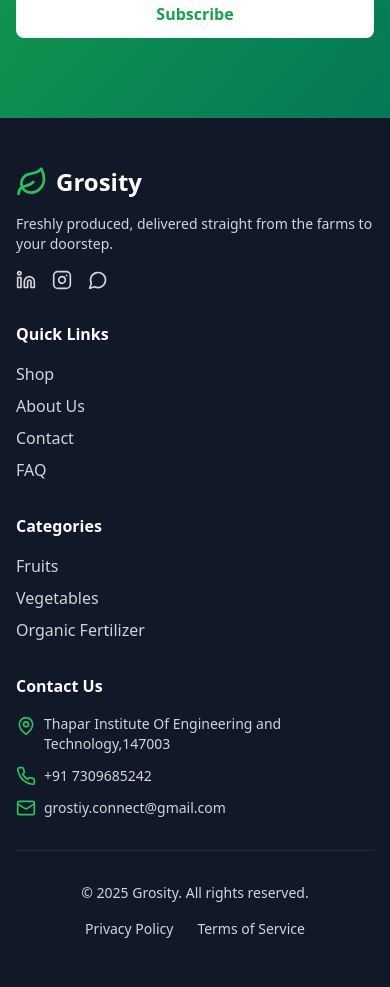
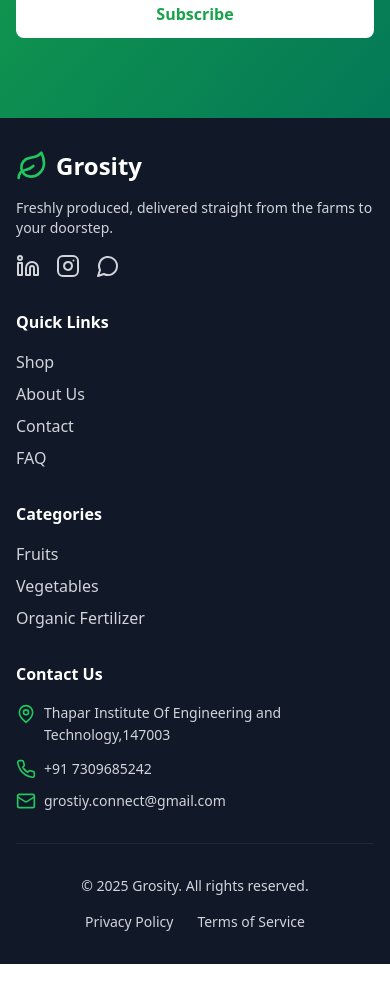
Before and after one commit to karanbir2110/grosity, a React (Vite) app: page / in a window 390 px wide. Shown: the part 2463-3450 px from the top of the page. After the commit the page ends 3427 px from the top, so only its background shows below. Built offline with nearby package versions, Linux system fonts and the light colour scheme; no server answers; the database is empty.

Commit message:
Improve footer mobile responsiveness and ux

```diff
--- a/src/components/Footer.tsx
+++ b/src/components/Footer.tsx
@@ -4,8 +4,8 @@ import { Instagram, Mail, Phone, MapPin, Leaf, Linkedin, MessageCircle } from 'l
 export default function Footer() {
   return (
     <footer className="bg-gray-900 text-gray-300">
-      <div className="max-w-7xl mx-auto px-4 sm:px-6 lg:px-8 py-12">
-        <div className="grid grid-cols-1 md:grid-cols-4 gap-8">
+      <div className="max-w-7xl mx-auto px-4 sm:px-6 lg:px-8 py-8 md:py-12">
+        <div className="grid grid-cols-1 sm:grid-cols-2 md:grid-cols-4 gap-8">
           <div>
             <Link to="/" className="flex items-center space-x-2 text-white mb-4">
               <Leaf className="h-8 w-8 text-green-500" />
@@ -14,14 +14,14 @@ export default function Footer() {
             <p className="text-sm mb-4">
               Freshly produced, delivered straight from the farms to your doorstep.
             </p>
-            <div className="flex space-x-4">
+            <div className="flex space-x-4 mt-4">
               <a
                 href="https://www.linkedin.com/company/grosityindia/"
                 target="_blank"
                 rel="noopener noreferrer"
                 className="hover:text-green-500 transition"
               >
-                <Linkedin className="h-5 w-5" />
+                <Linkedin className="h-6 w-6" />
               </a>
               <a
                 href="https://www.instagram.com/grosityindia"
@@ -29,7 +29,7 @@ export default function Footer() {
                 rel="noopener noreferrer"
                 className="hover:text-green-500 transition"
               >
-                <Instagram className="h-5 w-5" />
+                <Instagram className="h-6 w-6" />
               </a>
               <a
                 href="https://wa.me/message/2HGRVAHSLXX6K1"
@@ -37,7 +37,7 @@ export default function Footer() {
                 rel="noopener noreferrer"
                 className="hover:text-green-500 transition"
               >
-                <MessageCircle className="h-5 w-5" />
+                <MessageCircle className="h-6 w-6" />
               </a>
             </div>
           </div>
@@ -94,7 +94,7 @@ export default function Footer() {
             <ul className="space-y-3">
               <li className="flex items-start space-x-2">
                 <MapPin className="h-5 w-5 text-green-500 flex-shrink-0 mt-0.5" />
-                <span className="text-sm">Thapar Institute Of Engineering and Technology,147003</span>
+                <span className="text-sm leading-relaxed">Thapar Institute Of Engineering and Technology,147003</span>
               </li>
               <li className="flex items-center space-x-2">
                 <Phone className="h-5 w-5 text-green-500" />
@@ -109,7 +109,7 @@ export default function Footer() {
         </div>
 
         <div className="border-t border-gray-800 mt-8 pt-8">
-          <div className="flex flex-col md:flex-row justify-between items-center">
+          <div className="flex flex-col md:flex-row justify-between items-center text-center md:text-left">
             <p className="text-sm">
               &copy; 2025 Grosity. All rights reserved.
             </p>
```
